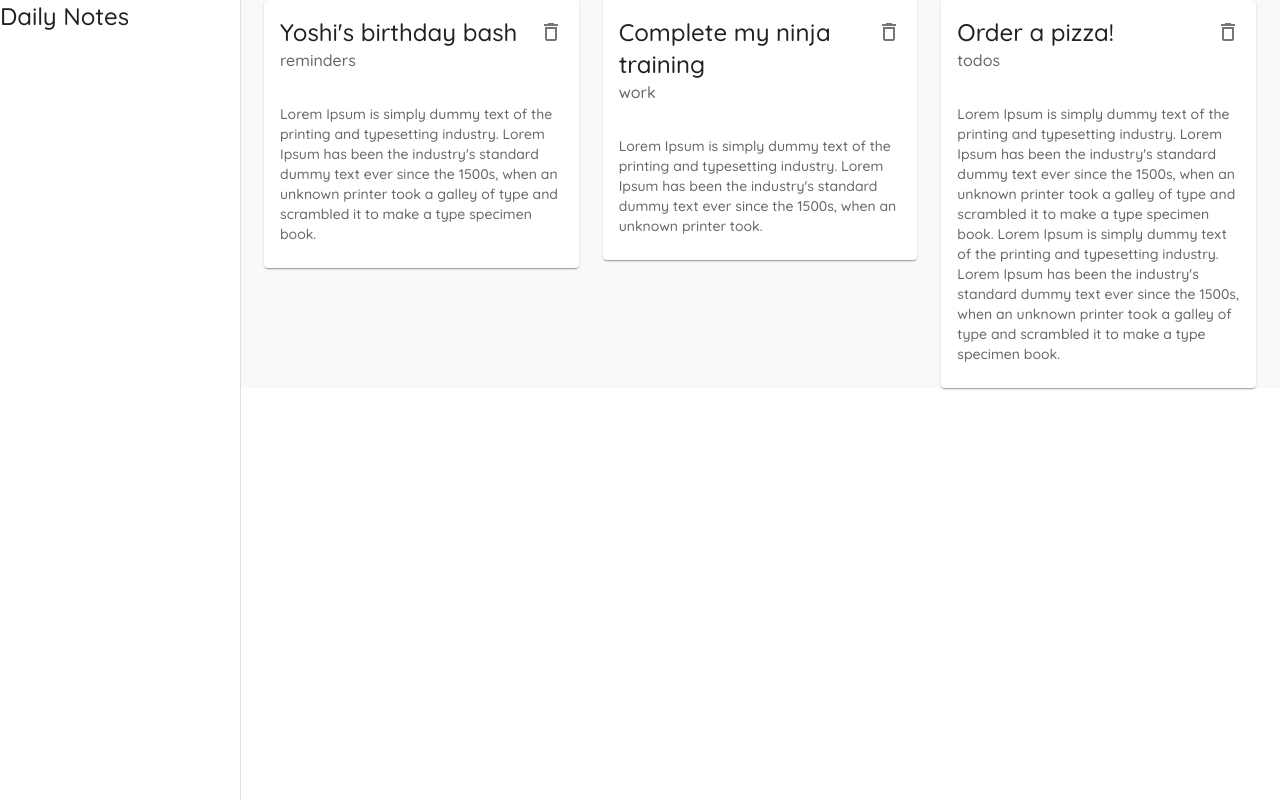
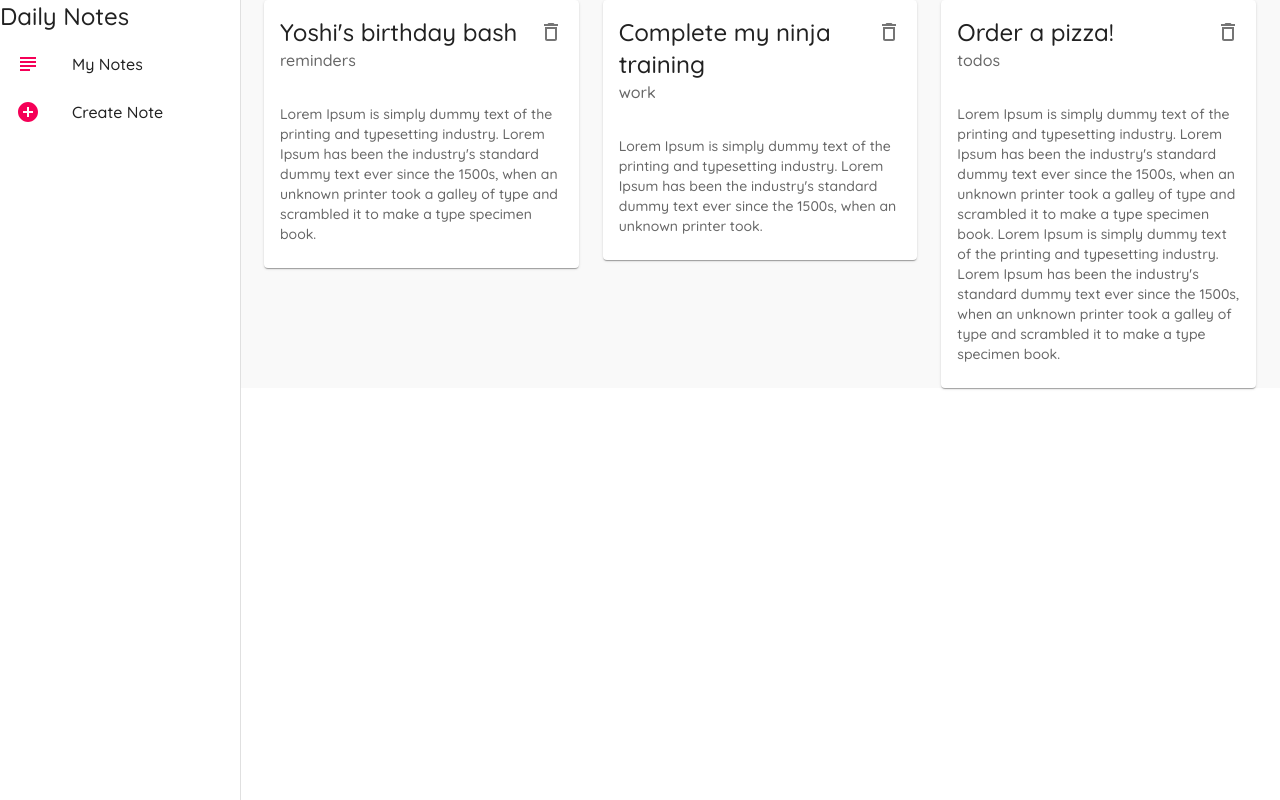
Before and after one commit to KazutoKuro/materialui-notes, a React (Create React App) app: page / in a window 1280 px wide. Built offline with nearby package versions, Linux system fonts and the light colour scheme; data requests are answered from the project's data file.

Commit message:
L-14: Lists & ListItem

```diff
--- a/src/components/Layout.js
+++ b/src/components/Layout.js
@@ -2,6 +2,13 @@
 import React from 'react'
 import Drawer from '@mui/material/Drawer';
 import Typography from '@mui/material/Typography';
+import List from '@mui/material/List';
+import ListItemButton from '@mui/material/ListItemButton';
+import ListItemIcon from '@mui/material/ListItemIcon';
+import ListItemText from '@mui/material/ListItemText';
+import { ListItem } from '@mui/material';
+import { AddCircleOutlined, SubjectOutlined } from '@material-ui/icons';
+import { useHistory, useLocation } from 'react-router-dom';
 
 const drawerWidth = 240
 
@@ -18,11 +25,30 @@
     },
     root: {
         display: 'flex'
+    },
+    active: {
+        background: '#f4f4f4'
     }
 })
 
 export default function Layout({ children}) {
     const classes = useStyles()
+    const history = useHistory()
+    const location = useLocation()
+
+    const menuItems = [
+        {
+            text: 'My Notes',
+            icon: <SubjectOutlined color="secondary" />,
+            path: '/'
+        },
+        {
+            text: 'Create Note',
+            icon: <AddCircleOutlined color="secondary" />,
+            path: '/create'
+        }
+    ]
+
     return (
         <div className={classes.root}>
             {/* app bar */}
@@ -38,7 +64,23 @@
                     <Typography variant="h5" >
                         Daily Notes
                     </Typography>
+
                 </div>
+
+                {/* list / links */}
+                <List>
+                    {menuItems.map(item => (
+                        <ListItem
+                            button
+                            key={item.text}
+                            onClick={() => history.push(item.path)}
+                            className={location.pathname == item.path ? classes.active : null}
+                        >
+                            <ListItemIcon>{item.icon}</ListItemIcon>
+                            <ListItemText primary={item.text} />
+                        </ListItem>
+                    ))}
+                </List>
             </Drawer>
 
             <div className={classes.page}>
```
